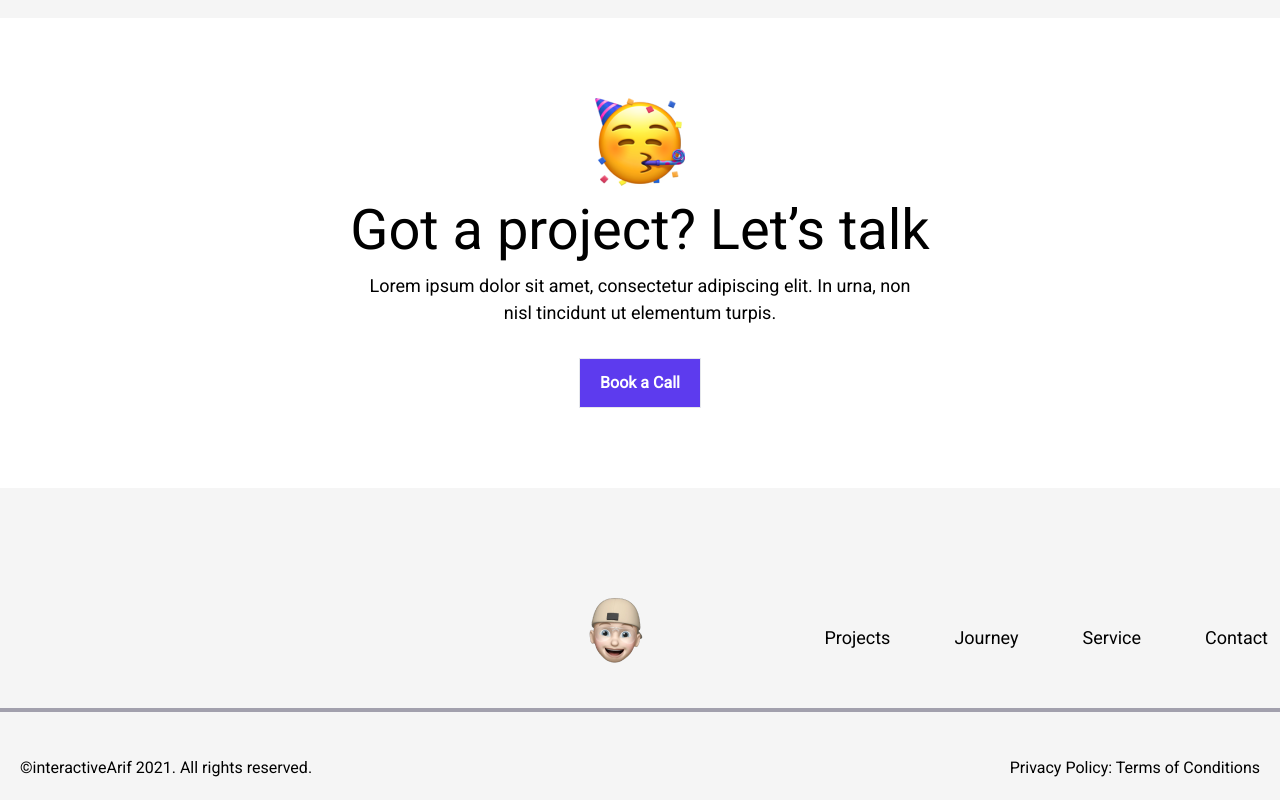
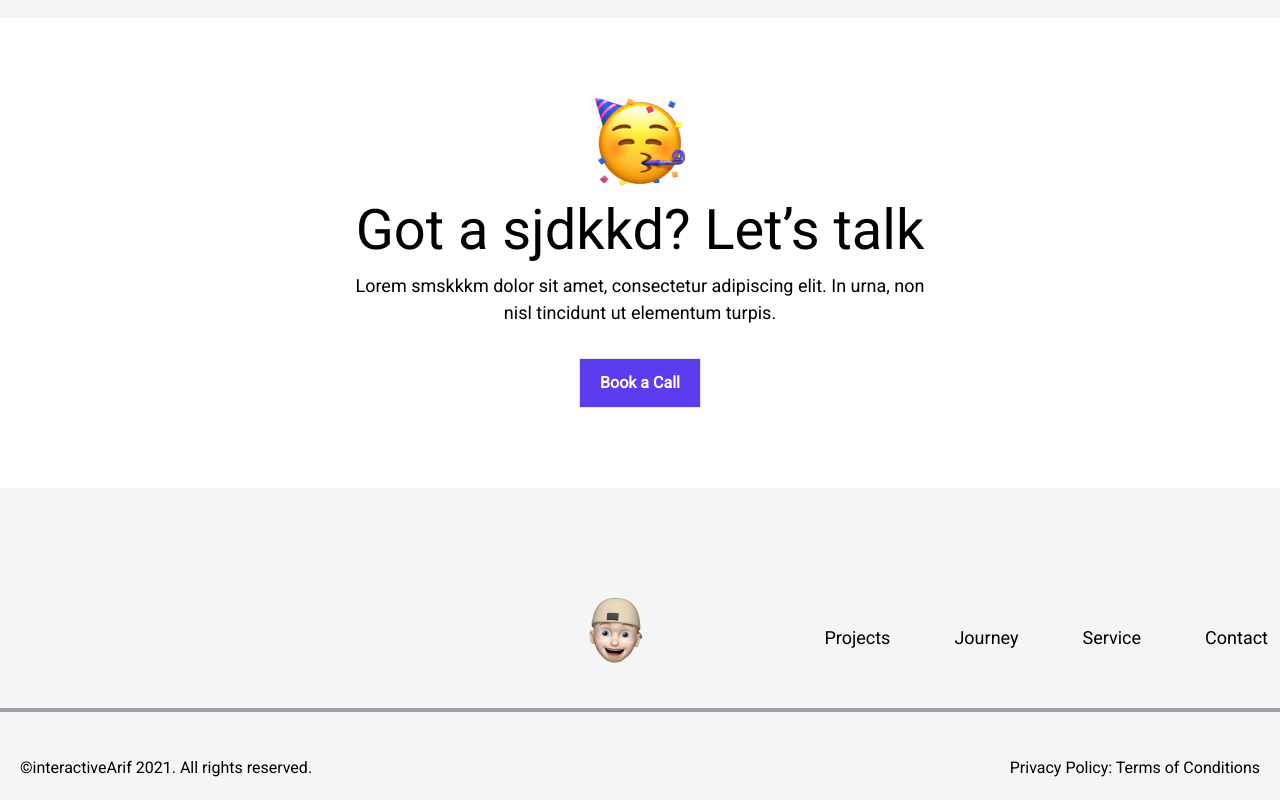
Before and after one commit to azkarullhassan/SD-profolio, a Next.js app: page / in a window 1280 px wide. Shown: the part 6502-7302 px from the top of the page. Built offline with nearby package versions, Linux system fonts and the light colour scheme.

Commit message:
first commit

```diff
--- a/app/components/Nine.jsx
+++ b/app/components/Nine.jsx
@@ -7,8 +7,8 @@ const Nine = () => {
            <div className='flex justify-center '>
             <img src="/images/image 117.png" alt="arr" />
            </div>
-           <h1 className='font-medium text-[56px] text-center'>Got a project? Let’s talk</h1>
-           <h2 className='font-normal text-[18px] text-center'>Lorem ipsum dolor sit amet, consectetur adipiscing elit. In urna, non <br /> nisl tincidunt ut elementum turpis.</h2>
+           <h1 className='font-medium text-[56px] text-center'>Got a sjdkkd? Let’s talk</h1>
+           <h2 className='font-normal text-[18px] text-center'>Lorem smskkkm dolor sit amet, consectetur adipiscing elit. In urna, non <br /> nisl tincidunt ut elementum turpis.</h2>
           <div className='flex justify-center pt-8'>
           <button className='border-[1px] md:px-5 px-3 py-3 bg-[#5D3BEE]  text-[16px] text-white font-bold'>
            Book a Call
```
